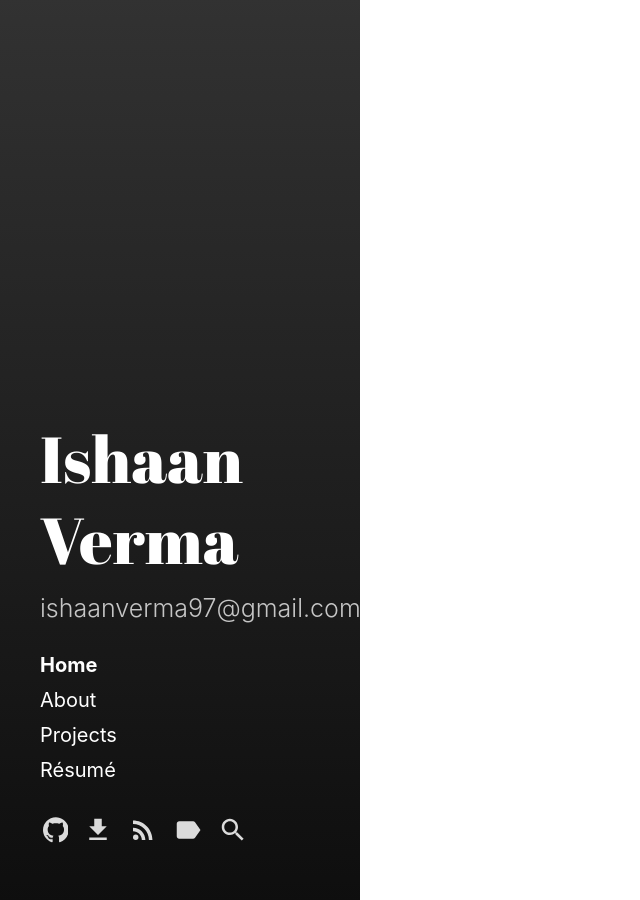
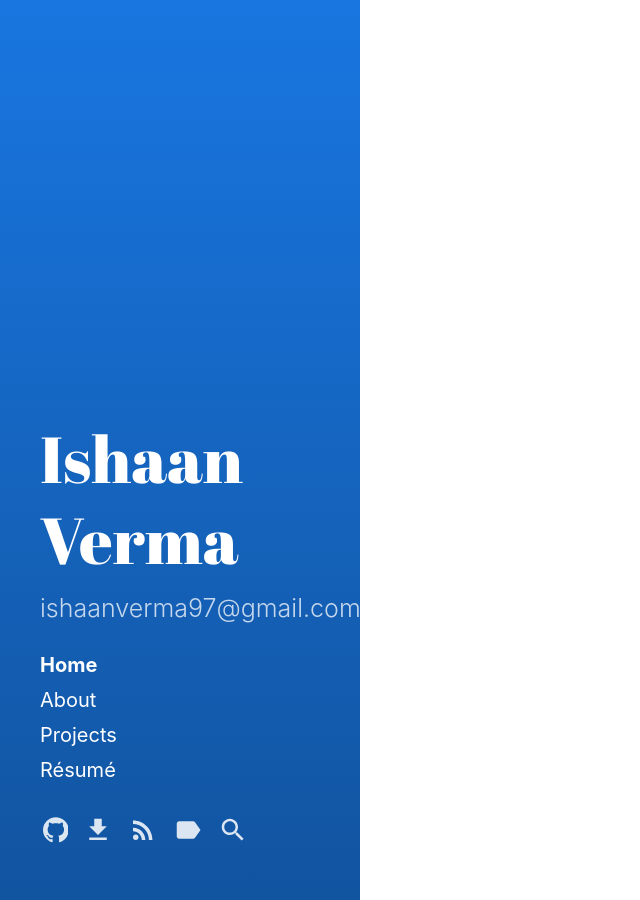
Before and after one commit to ishaanverma/ishaanverma.github.io, a Jekyll site: the page built from index.html, in a window 1280 px wide. Shown: the whole page, without its empty margins (0-640 px from the left). Built offline with Jekyll 4.4.1, drawn with Linux system fonts in a browser that asks for light colours; the list of posts is cut into pages by our own code.

Commit message:
Changed sidebar color

```diff
--- a/assets/css/main.scss
+++ b/assets/css/main.scss
@@ -3,4 +3,5 @@
 # only main files contain this front matter, not partials.
 ---
 
+$sidebar-bg-color: #1565C0;
 @import "hydeout";
```
